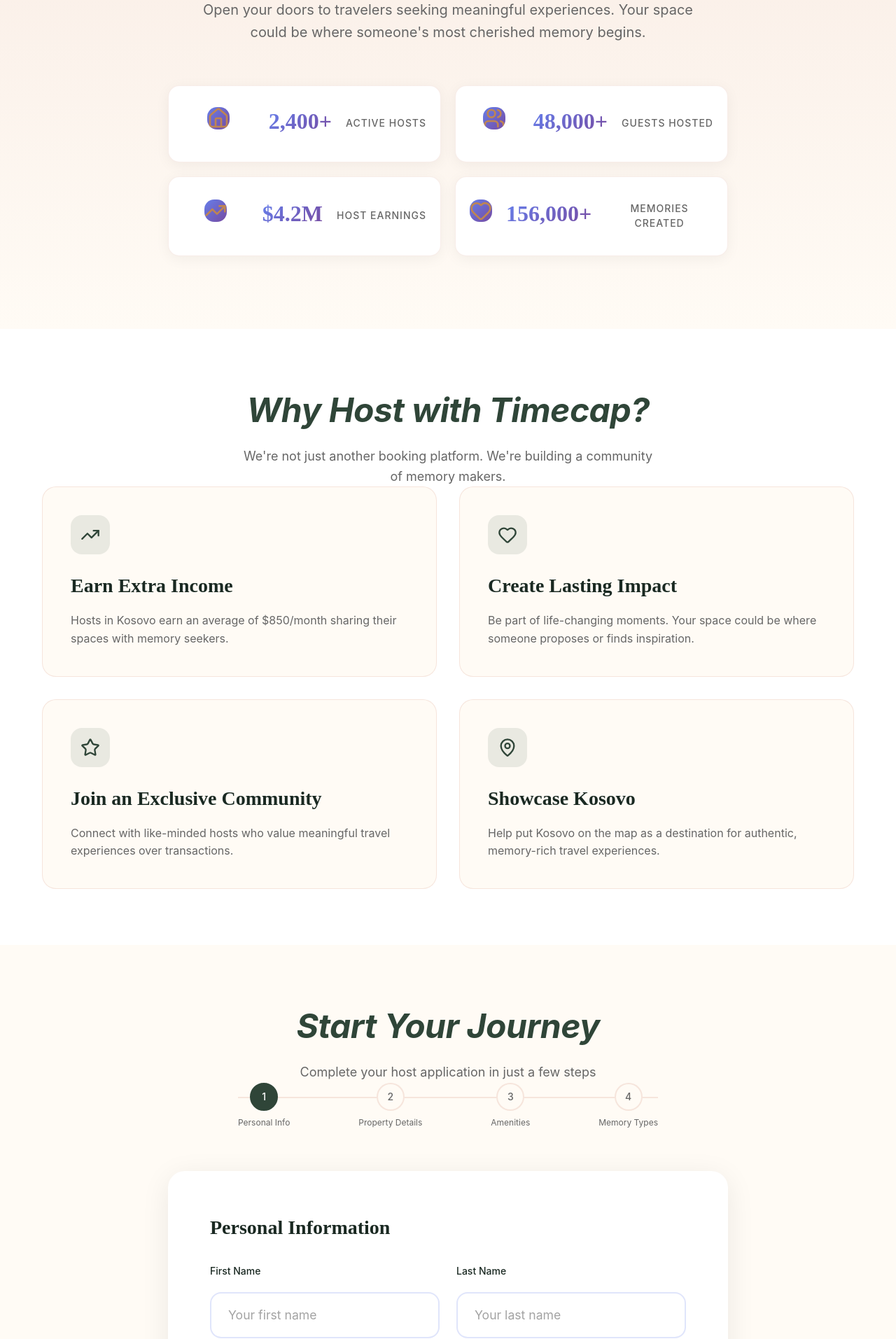
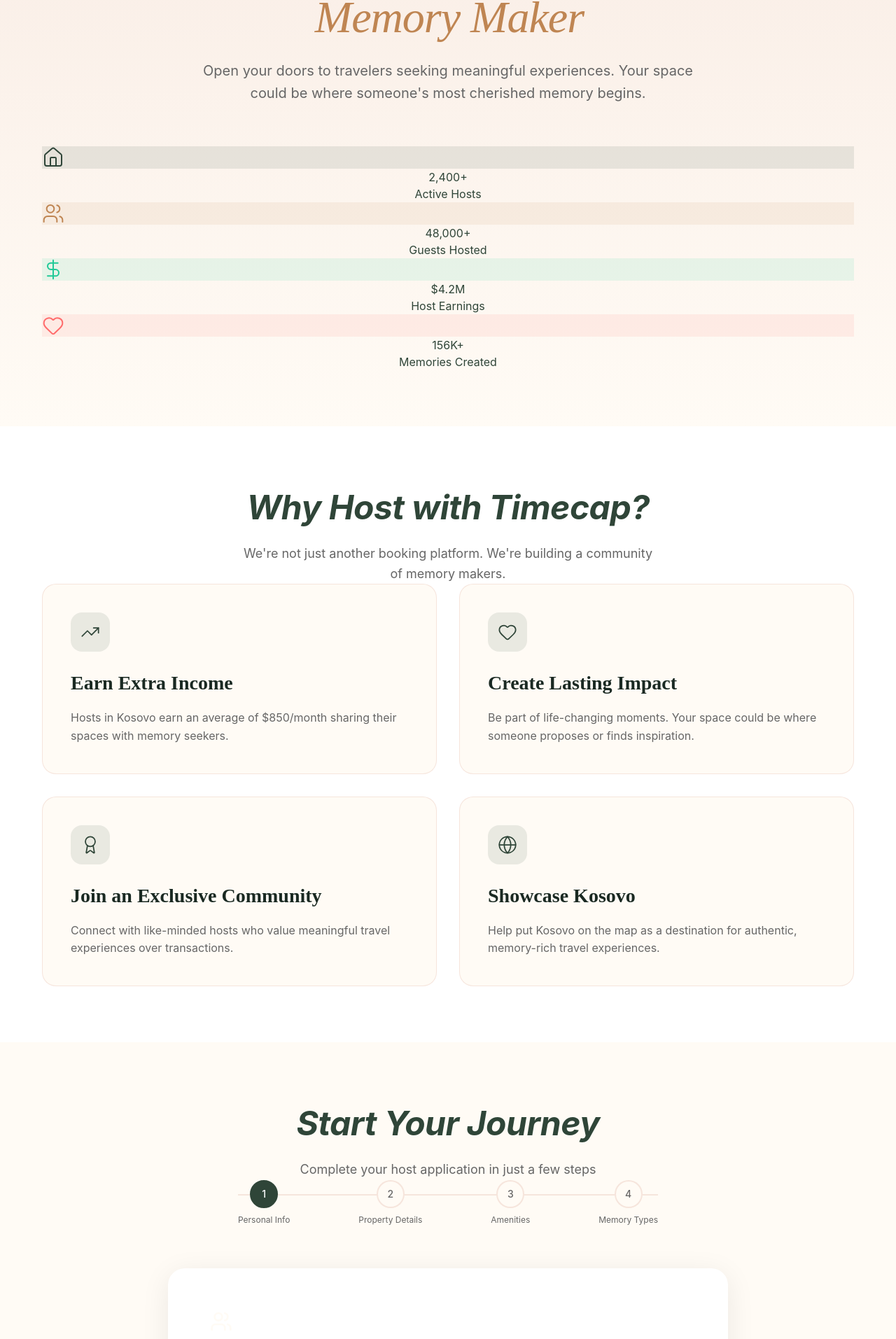
Before and after one commit to b3nny667/Timecap, a React (Create React App) app: page /host in a window 1280 px wide. Shown: the part 379-2292 px from the top of the page at 70% size. Built offline with nearby package versions, Linux system fonts and the light colour scheme.

Commit message:
Update HostPage.jsx

```diff
--- a/src/pages/HostPage.jsx
+++ b/src/pages/HostPage.jsx
@@ -1,7 +1,4 @@
-
-
 import { useState } from "react"
-
 import {
   Home,
   Users,
@@ -10,7 +7,30 @@
   Star,
   MapPin,
   Camera,
-  CheckCircle
+  CheckCircle,
+  DollarSign,
+  Globe,
+  Award,
+  Wifi,
+  Coffee,
+  Car,
+  Wind,
+  Thermometer,
+  Droplets,
+  Tv,
+  Sparkles,
+  Mountain,
+  Trees,
+  Building,
+  Utensils,
+  Bed,
+  Bath,
+  Users2,
+  Calendar,
+  MessageCircle,
+  Shield,
+  Zap,
+  Compass
 } from "lucide-react"
 import "./HostPage.css"
 
@@ -51,42 +71,86 @@
   const prevStep = () => setCurrentStep((prev) => Math.max(prev - 1, 1))
 
   const amenitiesList = [
-    "WiFi", "Kitchen", "Free Parking", "Air Conditioning", "Heating",
-    "Washer", "Dryer", "TV", "Pool", "Hot Tub", "Fireplace", "Balcony",
-    "Garden", "Mountain View", "Lake View", "City View"
+    { id: "wifi", label: "WiFi", icon: <Wifi size={16} /> },
+    { id: "kitchen", label: "Kitchen", icon: <Utensils size={16} /> },
+    { id: "parking", label: "Free Parking", icon: <Car size={16} /> },
+    { id: "ac", label: "Air Conditioning", icon: <Wind size={16} /> },
+    { id: "heating", label: "Heating", icon: <Thermometer size={16} /> },
+    { id: "washer", label: "Washer", icon: <Droplets size={16} /> },
+    { id: "dryer", label: "Dryer", icon: <Sparkles size={16} /> },
+    { id: "tv", label: "TV", icon: <Tv size={16} /> },
+    { id: "pool", label: "Pool", icon: <Droplets size={16} /> },
+    { id: "hotub", label: "Hot Tub", icon: <Sparkles size={16} /> },
+    { id: "fireplace", label: "Fireplace", icon: <Flame size={16} /> },
+    { id: "balcony", label: "Balcony", icon: <Home size={16} /> },
+    { id: "garden", label: "Garden", icon: <Trees size={16} /> },
+    { id: "mountain", label: "Mountain View", icon: <Mountain size={16} /> },
+    { id: "lake", label: "Lake View", icon: <Droplets size={16} /> },
+    { id: "city", label: "City View", icon: <Building size={16} /> }
   ]
 
   const memoryTypesList = [
-    "Proposals & Engagements", "Creative Breakthroughs", "Family Reunions",
-    "First Dates", "Career Milestones", "Personal Transformations",
-    "Anniversaries", "Solo Adventures", "Celebrations"
+    "Proposals & Engagements",
+    "Creative Breakthroughs",
+    "Family Reunions",
+    "First Dates",
+    "Career Milestones",
+    "Personal Transformations",
+    "Anniversaries",
+    "Solo Adventures",
+    "Celebrations"
   ]
 
+  // FIXED STATS WITH PROPER ICON RENDERING
   const stats = [
-    { icon: Home, value: "2,400+", label: "Active Hosts" },
-    { icon: Users, value: "48,000+", label: "Guests Hosted" },
-    { icon: TrendingUp, value: "$4.2M", label: "Host Earnings" },
-    { icon: Heart, value: "156,000+", label: "Memories Created" },
+    {
+      icon: <Home size={32} strokeWidth={1.5} />,
+      value: "2,400+",
+      label: "Active Hosts",
+      color: "#2F4538",
+      bgColor: "rgba(47, 69, 56, 0.1)"
+    },
+    {
+      icon: <Users size={32} strokeWidth={1.5} />,
+      value: "48,000+",
+      label: "Guests Hosted",
+      color: "#BF8552",
+      bgColor: "rgba(191, 133, 82, 0.1)"
+    },
+    {
+      icon: <DollarSign size={32} strokeWidth={1.5} />,
+      value: "$4.2M",
+      label: "Host Earnings",
+      color: "#20C997",
+      bgColor: "rgba(32, 201, 151, 0.1)"
+    },
+    {
+      icon: <Heart size={32} strokeWidth={1.5} />,
+      value: "156K+",
+      label: "Memories Created",
+      color: "#FF6B6B",
+      bgColor: "rgba(255, 107, 107, 0.1)"
+    },
   ]
 
   const benefits = [
     {
-      icon: TrendingUp,
+      icon: <TrendingUp size={28} strokeWidth={1.5} />,
       title: "Earn Extra Income",
       description: "Hosts in Kosovo earn an average of $850/month sharing their spaces with memory seekers.",
     },
     {
-      icon: Heart,
+      icon: <Heart size={28} strokeWidth={1.5} />,
       title: "Create Lasting Impact",
       description: "Be part of life-changing moments. Your space could be where someone proposes or finds inspiration.",
     },
     {
-      icon: Star,
+      icon: <Award size={28} strokeWidth={1.5} />,
       title: "Join an Exclusive Community",
       description: "Connect with like-minded hosts who value meaningful travel experiences over transactions.",
     },
     {
-      icon: MapPin,
+      icon: <Globe size={28} strokeWidth={1.5} />,
       title: "Showcase Kosovo",
       description: "Help put Kosovo on the map as a destination for authentic, memory-rich travel experiences.",
     },
@@ -99,6 +163,7 @@
       quote: "Hosting on Timecap has been incredible. Last month, a couple got engaged at my property. Being part of that moment was priceless.",
       earnings: "$1,200/month",
       rating: 4.9,
+      image: "https://i.pravatar.cc/150?img=1"
     },
     {
       name: "Lindita Berisha",
@@ -106,6 +171,7 @@
       quote: "I love that Timecap focuses on memories, not just bookings. My guests come seeking meaningful experiences, and they leave with stories.",
       earnings: "$950/month",
       rating: 4.8,
+      image: "https://i.pravatar.cc/150?img=2"
     },
     {
       name: "Driton Gashi",
@@ -113,6 +179,7 @@
       quote: "The Memory Density feature helps my loft stand out. Artists and writers specifically seek it out for creative retreats.",
       earnings: "$780/month",
       rating: 4.9,
+      image: "https://i.pravatar.cc/150?img=3"
     },
   ]
 
@@ -124,31 +191,45 @@
   return (
     <div className="become-host-page">
 
-
-      {/* Hero Section */}
+      {/* ===== HERO SECTION - FIXED STATS ===== */}
       <section className="host-hero">
         <div className="container">
+          <div className="hero-badge">
+            <Camera size={16} strokeWidth={1.5} />
+            <span>Join Kosovo's Fastest Growing Host Community</span>
+          </div>
+
           <h1 className="hero-title">
             Become a <span className="hero-highlight">Memory Maker</span>
           </h1>
+
           <p className="hero-subtitle">
             Open your doors to travelers seeking meaningful experiences. Your space could be where someone's most cherished memory begins.
           </p>
 
-          {/* Stats */}
-          <div className="stats-grid">
+          {/* STATS - FIXED WITH PROPER ICON RENDERING */}
+          <div className="host-stats-grid">
             {stats.map((stat, index) => (
-              <div key={index} className="stat-card">
-                <stat.icon className="stat-icon" />
-                <div className="stat-value">{stat.value}</div>
-                <div className="stat-label">{stat.label}</div>
+              <div key={index} className="host-stat-card">
+                <div
+                  className="host-stat-icon-wrapper"
+                  style={{ backgroundColor: stat.bgColor }}
+                >
+                  <div className="host-stat-icon" style={{ color: stat.color }}>
+                    {stat.icon}
+                  </div>
+                </div>
+                <div className="host-stat-content">
+                  <div className="host-stat-value">{stat.value}</div>
+                  <div className="host-stat-label">{stat.label}</div>
+                </div>
               </div>
             ))}
           </div>
         </div>
       </section>
 
-      {/* Benefits Section */}
+      {/* ===== BENEFITS SECTION ===== */}
       <section className="benefits-section">
         <div className="container">
           <h2 className="section-title">Why Host with Timecap?</h2>
@@ -160,7 +241,9 @@
             {benefits.map((benefit, index) => (
               <div key={index} className="benefit-card">
                 <div className="benefit-icon-container">
-                  <benefit.icon className="benefit-icon" />
+                  <div className="benefit-icon">
+                    {benefit.icon}
+                  </div>
                 </div>
                 <h3 className="benefit-title">{benefit.title}</h3>
                 <p className="benefit-description">{benefit.description}</p>
@@ -170,7 +253,7 @@
         </div>
       </section>
 
-      {/* Application Form */}
+      {/* ===== APPLICATION FORM ===== */}
       <section className="application-section" id="apply">
         <div className="container">
           <h2 className="section-title">Start Your Journey</h2>
@@ -182,7 +265,7 @@
             {[1, 2, 3, 4].map((step) => (
               <div key={step} className="step-container">
                 <div className={`step-circle ${currentStep >= step ? 'active' : ''}`}>
-                  {currentStep > step ? <CheckCircle className="step-check" /> : step}
+                  {currentStep > step ? <CheckCircle className="step-check" size={16} /> : step}
                 </div>
                 <span className="step-label">
                   {step === 1 && "Personal Info"}
@@ -199,7 +282,10 @@
             {/* Step 1: Personal Info */}
             {currentStep === 1 && (
               <div className="form-step">
-                <h3 className="form-step-title">Personal Information</h3>
+                <h3 className="form-step-title">
+                  <Users size={24} className="step-icon" />
+                  Personal Information
+                </h3>
                 <div className="form-grid">
                   <div className="form-group">
                     <label htmlFor="firstName">First Name</label>
@@ -253,7 +339,10 @@
             {/* Step 2: Property Details */}
             {currentStep === 2 && (
               <div className="form-step">
-                <h3 className="form-step-title">Property Details</h3>
+                <h3 className="form-step-title">
+                  <Home size={24} className="step-icon" />
+                  Property Details
+                </h3>
                 <div className="form-grid">
                   <div className="form-group">
                     <label htmlFor="propertyName">Property Name</label>
@@ -305,14 +394,19 @@
                       onChange={handleInputChange}
                       placeholder="Tell guests what makes your space special..."
                       className="form-textarea"
+                      rows="4"
                     />
                   </div>
                   <div className="form-group">
-                    <label htmlFor="bedrooms">Bedrooms</label>
+                    <label htmlFor="bedrooms">
+                      <Bed size={16} className="input-icon" />
+                      Bedrooms
+                    </label>
                     <input
                       id="bedrooms"
                       name="bedrooms"
                       type="number"
+                      min="0"
                       value={formData.bedrooms}
                       onChange={handleInputChange}
                       placeholder="0"
@@ -320,11 +414,16 @@
                     />
                   </div>
                   <div className="form-group">
-                    <label htmlFor="bathrooms">Bathrooms</label>
+                    <label htmlFor="bathrooms">
+                      <Bath size={16} className="input-icon" />
+                      Bathrooms
+                    </label>
                     <input
                       id="bathrooms"
                       name="bathrooms"
                       type="number"
+                      min="0"
+                      step="0.5"
                       value={formData.bathrooms}
                       onChange={handleInputChange}
                       placeholder="0"
@@ -332,11 +431,15 @@
                     />
                   </div>
                   <div className="form-group">
-                    <label htmlFor="maxGuests">Max Guests</label>
+                    <label htmlFor="maxGuests">
+                      <Users2 size={16} className="input-icon" />
+                      Max Guests
+                    </label>
                     <input
                       id="maxGuests"
                       name="maxGuests"
                       type="number"
+                      min="1"
                       value={formData.maxGuests}
                       onChange={handleInputChange}
                       placeholder="0"
@@ -344,11 +447,15 @@
                     />
                   </div>
                   <div className="form-group">
-                    <label htmlFor="pricePerNight">Price/Night</label>
+                    <label htmlFor="pricePerNight">
+                      <DollarSign size={16} className="input-icon" />
+                      Price/Night
+                    </label>
                     <input
                       id="pricePerNight"
                       name="pricePerNight"
                       type="number"
+                      min="0"
                       value={formData.pricePerNight}
                       onChange={handleInputChange}
                       placeholder="$0"
@@ -362,17 +469,21 @@
             {/* Step 3: Amenities */}
             {currentStep === 3 && (
               <div className="form-step">
-                <h3 className="form-step-title">Amenities</h3>
+                <h3 className="form-step-title">
+                  <Sparkles size={24} className="step-icon" />
+                  Amenities
+                </h3>
                 <p className="form-instruction">Select all amenities your property offers</p>
                 <div className="amenities-grid">
                   {amenitiesList.map((amenity) => (
                     <button
-                      key={amenity}
+                      key={amenity.id}
                       type="button"
-                      onClick={() => handleCheckboxChange("amenities", amenity)}
-                      className={`amenity-button ${formData.amenities.includes(amenity) ? 'selected' : ''}`}
+                      onClick={() => handleCheckboxChange("amenities", amenity.label)}
+                      className={`amenity-button ${formData.amenities.includes(amenity.label) ? 'selected' : ''}`}
                     >
-                      {amenity}
+                      <span className="amenity-icon">{amenity.icon}</span>
+                      <span className="amenity-label">{amenity.label}</span>
                     </button>
                   ))}
                 </div>
@@ -382,7 +493,10 @@
             {/* Step 4: Memory Types */}
             {currentStep === 4 && (
               <div className="form-step">
-                <h3 className="form-step-title">Memory Types</h3>
+                <h3 className="form-step-title">
+                  <Heart size={24} className="step-icon" />
+                  Memory Types
+                </h3>
                 <p className="form-instruction">
                   What kinds of memories is your space best suited for? Select all that apply.
                 </p>
@@ -405,17 +519,18 @@
             <div className="form-navigation">
               {currentStep > 1 ? (
                 <button className="nav-button prev-button" onClick={prevStep}>
-                  Previous
+                  ← Previous
                 </button>
               ) : (
                 <div />
               )}
               {currentStep < 4 ? (
                 <button className="nav-button next-button" onClick={nextStep}>
-                  Continue
+                  Continue →
                 </button>
               ) : (
                 <button className="nav-button submit-button" onClick={submitApplication}>
+                  <CheckCircle size={18} />
                   Submit Application
                 </button>
               )}
@@ -424,44 +539,12 @@
         </div>
       </section>
 
-      {/* Testimonials */}
-      <section className="testimonials-section">
-        <div className="container">
-          <h2 className="section-title">Hear from Our Hosts</h2>
-          <p className="section-subtitle">
-            Join thousands of hosts across Kosovo making a difference
-          </p>
 
-          <div className="testimonials-grid">
-            {testimonials.map((testimonial, index) => (
-              <div key={index} className="testimonial-card">
-                <div className="rating-container">
-                  {[...Array(5)].map((_, i) => (
-                    <Star key={i} className="star-icon" />
-                  ))}
-                  <span className="rating-value">{testimonial.rating}</span>
-                </div>
-                <p className="testimonial-quote">"{testimonial.quote}"</p>
-                <div className="testimonial-footer">
-                  <div className="testimonial-info">
-                    <div className="testimonial-name">{testimonial.name}</div>
-                    <div className="testimonial-location">{testimonial.location}</div>
-                  </div>
-                  <div className="testimonial-earnings">
-                    <div className="earnings-amount">{testimonial.earnings}</div>
-                    <div className="earnings-label">avg. earnings</div>
-                  </div>
-                </div>
-              </div>
-            ))}
-          </div>
-        </div>
-      </section>
 
-      {/* CTA */}
+      {/* ===== CTA SECTION ===== */}
       <section className="cta-section">
         <div className="container">
-          <Camera className="cta-icon" />
+          <Camera className="cta-icon" size={64} strokeWidth={1.5} />
           <h2 className="cta-title">Ready to Create Memories?</h2>
           <p className="cta-subtitle">
             Your space has stories waiting to be written. Let travelers discover them.
@@ -471,6 +554,7 @@
             onClick={() => document.getElementById("apply")?.scrollIntoView({ behavior: "smooth" })}
           >
             Start Your Application
+            <TrendingUp size={18} />
           </button>
         </div>
       </section>
@@ -479,3 +563,21 @@
     </div>
   )
 }
+
+// Missing Flame icon import workaround
+const Flame = (props) => (
+  <svg
+    xmlns="http://www.w3.org/2000/svg"
+    width="24"
+    height="24"
+    viewBox="0 0 24 24"
+    fill="none"
+    stroke="currentColor"
+    strokeWidth="2"
+    strokeLinecap="round"
+    strokeLinejoin="round"
+    {...props}
+  >
+    <path d="M8.5 14.5A2.5 2.5 0 0 0 11 12c0-1.38-.5-2-1-3-1.072-2.143-.224-4.054 2-6 .5 2.5 2 4.9 4 6.5 2 1.6 3 3.5 3 5.5a7 7 0 1 1-14 0c0-1.153.433-2.294 1-3a2.5 2.5 0 0 0 2.5 2.5z" />
+  </svg>
+)
```
